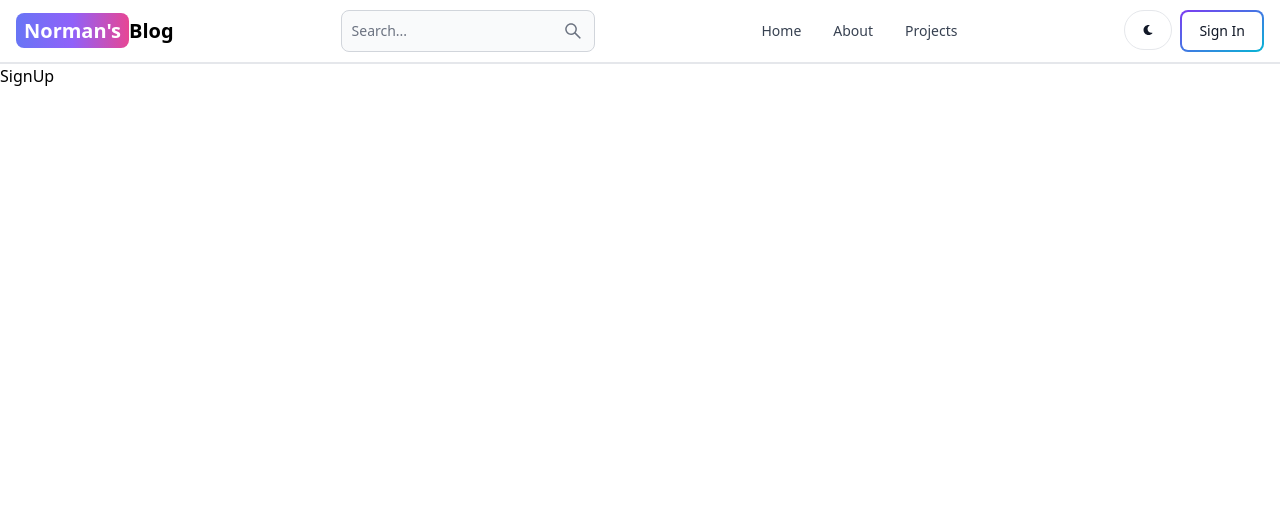
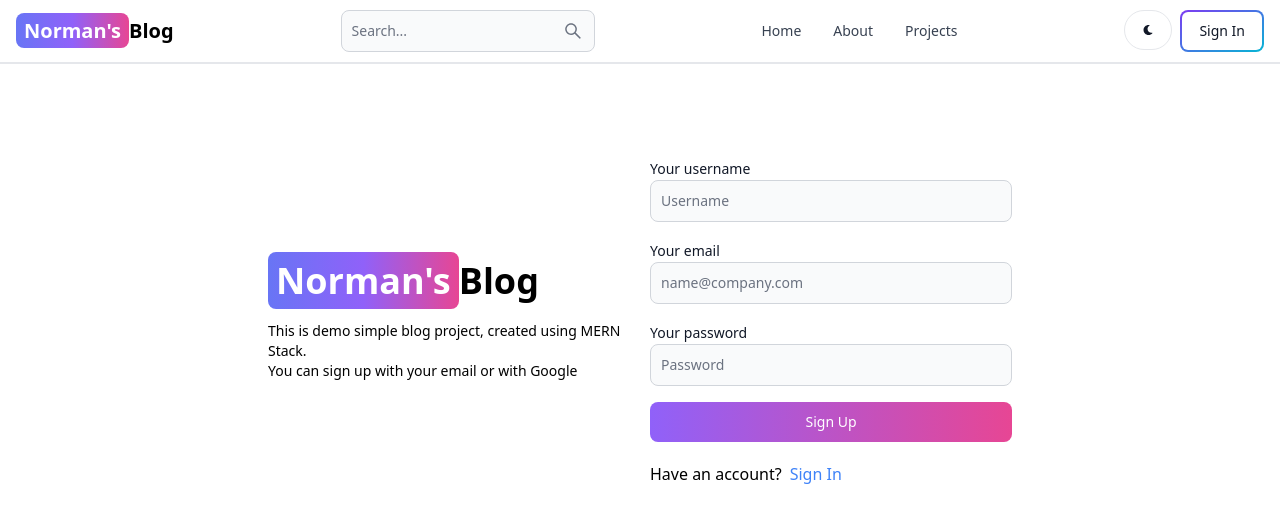
Before and after one commit to idnorman/mern-blog, a React (Vite) app in the folder client/: page /sign-up in a window 1280 px wide. Shown: the top 522 px of the page. Built offline with nearby package versions, Linux system fonts and the light colour scheme.

Commit message:
create sign up page ui

```diff
--- a/client/src/pages/SignUp.jsx
+++ b/client/src/pages/SignUp.jsx
@@ -1,7 +1,56 @@
-import React from 'react'
+import { Button, Label, TextInput } from "flowbite-react";
+import React from "react";
+import { Link } from "react-router-dom";
 
 export default function SignUp() {
   return (
-    <div>SignUp</div>
-  )
+    <div className="min-h-screen mt-20">
+      <div className="flex p-3 max-w-3xl mx-auto flex-col md:flex-row md:items-center gap-5">
+        {/* left content */}
+        <div className="flex-1">
+          <Link to="/" className="font-bold dark:text-white text-4xl">
+            <span className="px-2 py-1 bg-gradient-to-r from-indigo-500 via-purple-500 to-pink-500 rounded-lg text-white">
+              Norman's
+            </span>
+            Blog
+          </Link>
+          <p className="text-sm mt-5">
+            This is demo simple blog project, created using MERN Stack.{" "}
+            <br></br>
+            You can sign up with your email or with Google
+          </p>
+        </div>
+        {/* right content */}
+        <div className="flex-1">
+          <form className="flex flex-col gap-4">
+            <div>
+              <Label value="Your username" />
+              <TextInput type="text" placeholder="Username" id="username" />
+            </div>
+            <div>
+              <Label value="Your email" />
+              <TextInput
+                type="email"
+                placeholder="name@company.com"
+                id="email"
+              />
+            </div>
+            <div>
+              <Label value="Your password" />
+              <TextInput type="password" placeholder="Password" id="password" />
+            </div>
+            <Button gradientDuoTone="purpleToPink" type="submit">
+              Sign Up
+            </Button>
+          </form>
+          <div className="flex gap-2 text-small mt-5">
+            <span>Have an account? </span>
+            <Link to="/sign-in" className="text-blue-500">
+              Sign In
+            </Link>
+          </div>
+        </div>
+      </div>
+    </div>
+  );
 }
```
